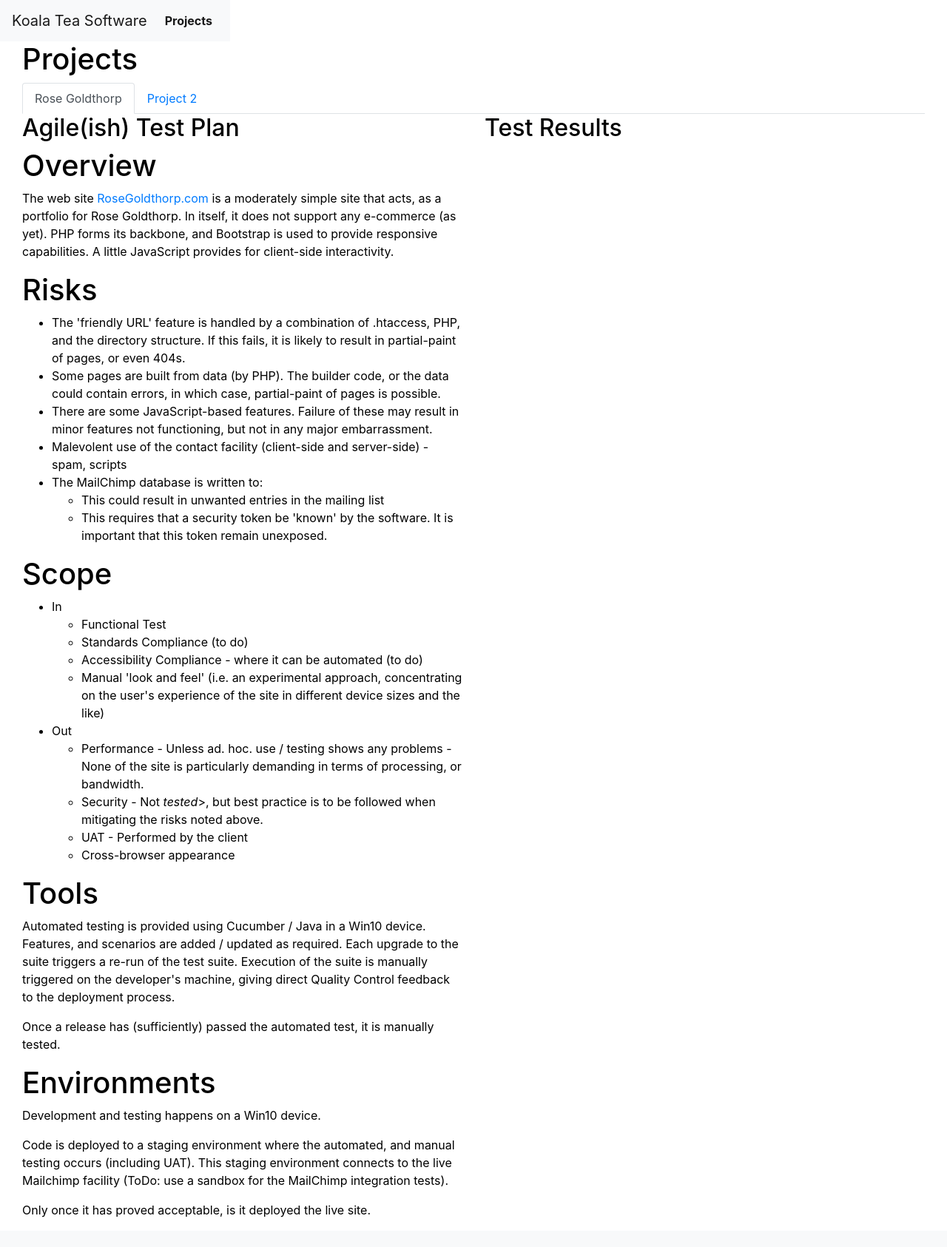
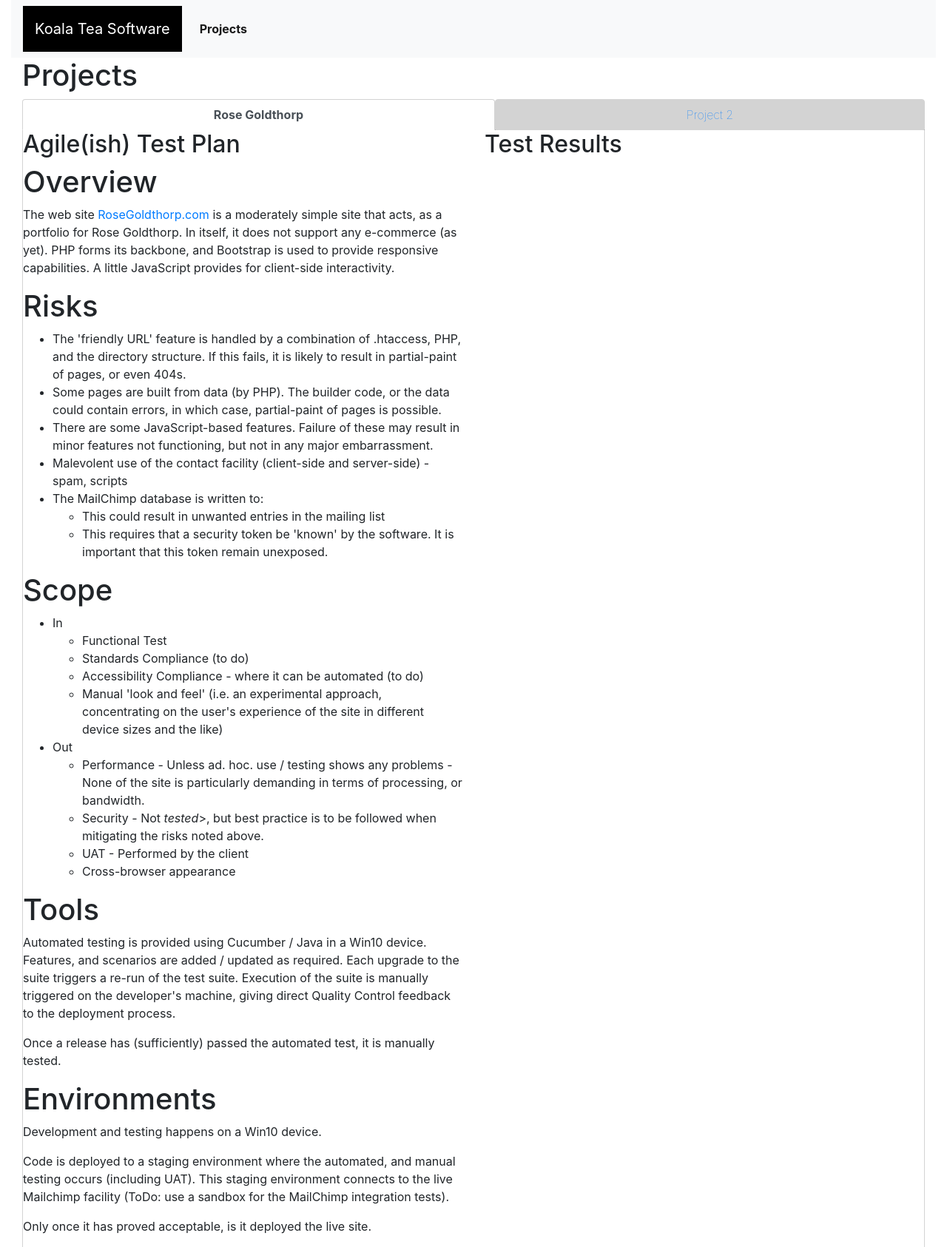
Before and after one commit to KoalaTeaSoftware/koalateasoftware, a PHP site: page /projects in a window 1280 px wide. Shown: the whole page at 74% size. Before the commit the page ends 1646 px from the top, so only its background shows below. Run offline with PHP 8.4, Linux system fonts and the light colour scheme; some libraries are stand-ins or nearby versions.

Commit message:
working scss structure

```diff
--- /dev/null
+++ b/index.css
@@ -0,0 +1 @@
+.nav .active{font-weight:bold}.navbar-brand{background-color:#000;color:#fff !important;padding:1rem}.nav-tabs{border-bottom:1px solid}.nav-tabs .nav-link{background-color:#d3d3d3;border-color:#d3d3d3;font-weight:lighter}.nav-tabs .nav-link.active{font-weight:bolder;border-color:#d3d3d3 #d3d3d3 #fff}.tab-content{border-style:none solid;border-width:thin;border-color:#d3d3d3}/*# sourceMappingURL=index.css.map */
--- a/koalateasoftware.com/_framework/bodyParts/body-section-furniture.php
+++ b/koalateasoftware.com/_framework/bodyParts/body-section-furniture.php
@@ -1,5 +1,5 @@
-<div class="row">
-    <nav id="mainNav" class="navbar navbar-expand-lg navbar-light bg-light">
+
+    <nav id="mainNav" class="nav navbar navbar-expand-lg navbar-light bg-light">
         <a class="navbar-brand" href="/">Koala Tea Software</a>
         <button class="navbar-toggler" type="button" data-toggle="collapse" data-target="#navbarNavAltMarkup"
                 aria-controls="navbarNavAltMarkup" aria-expanded="false" aria-label="Toggle navigation">
@@ -16,7 +16,7 @@
             </div>
         </div>
     </nav>
-</div>
+
 <?php
 /**
  * Simply produces a list of nav items based on the list given to it.
--- a/koalateasoftware.com/_framework/bodyParts/head-common.php
+++ b/koalateasoftware.com/_framework/bodyParts/head-common.php
@@ -1,5 +1,5 @@
 <!--suppress HtmlUnknownTarget -->
-<link rel="stylesheet" type="text/css" href="<?= $relativeSiteRoot ?>/index.css" >
+<link rel="stylesheet" type="text/css" href="/index.css" >
 
 <!--<script src="https://cdn.jsdelivr.net/npm/vue"></script>-->
 <!--<link rel="apple-touch-icon" sizes="152x152" href="/apple-touch-icon.png" -->
--- a/koalateasoftware.com/index.css
+++ /dev/null
@@ -1,7 +0,0 @@
-body {
-    color: black;
-}
-
-#mainNav  .active {
-    font-weight: bold;
-}
--- a/koalateasoftware.com/projects/contents.php
+++ b/koalateasoftware.com/projects/contents.php
@@ -1,5 +1,5 @@
 <h1>Projects</h1>
-<ul class="nav nav-tabs" id="rolesNav" role="tablist">
+<ul class="nav nav-tabs nav-fill" id="rolesNav" role="tablist">
     <li class="nav-item">
         <a class="nav-link active" id="p1-tab" data-toggle="tab" href="#p1" role="tab"
            aria-controls="home"
--- /dev/null
+++ b/undeployedAssets/scss/_furniture.scss
@@ -0,0 +1,32 @@
+/* It may seem redundant to ad .nav to all the navs, but it seems harmless and allows for a simple rule */
+.nav .active {
+  font-weight: bold;
+}
+
+.navbar-brand {
+  background-color: black;
+  color: white !important; // has to override some other rule
+  padding: 1rem;
+}
+
+/* for tabbed navs */
+.nav-tabs {
+  border-bottom: 1px solid;
+
+  .nav-link {
+    background-color: lightgray;
+    border-color: lightgray;
+    font-weight: lighter;
+  }
+
+  .nav-link.active {
+    font-weight: bolder;
+    border-color: lightgray lightgray #fff;
+  }
+}
+
+.tab-content{
+  border-style: none solid;
+  border-width: thin;
+  border-color: lightgrey;
+}
--- /dev/null
+++ b/undeployedAssets/scss/index.scss
@@ -0,0 +1 @@
+@import "furniture";
```
Also changed, not shown: 1 other file.
